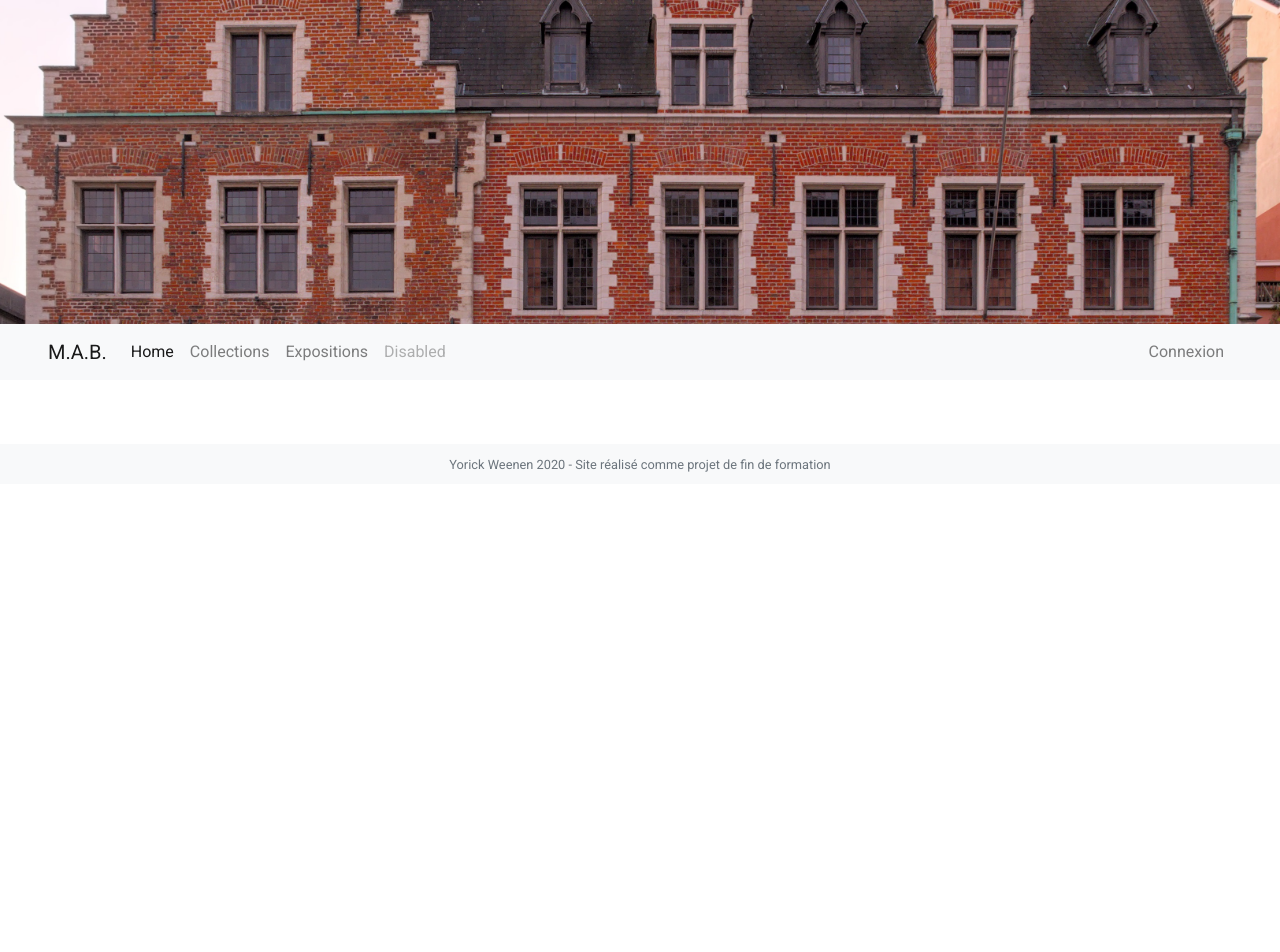
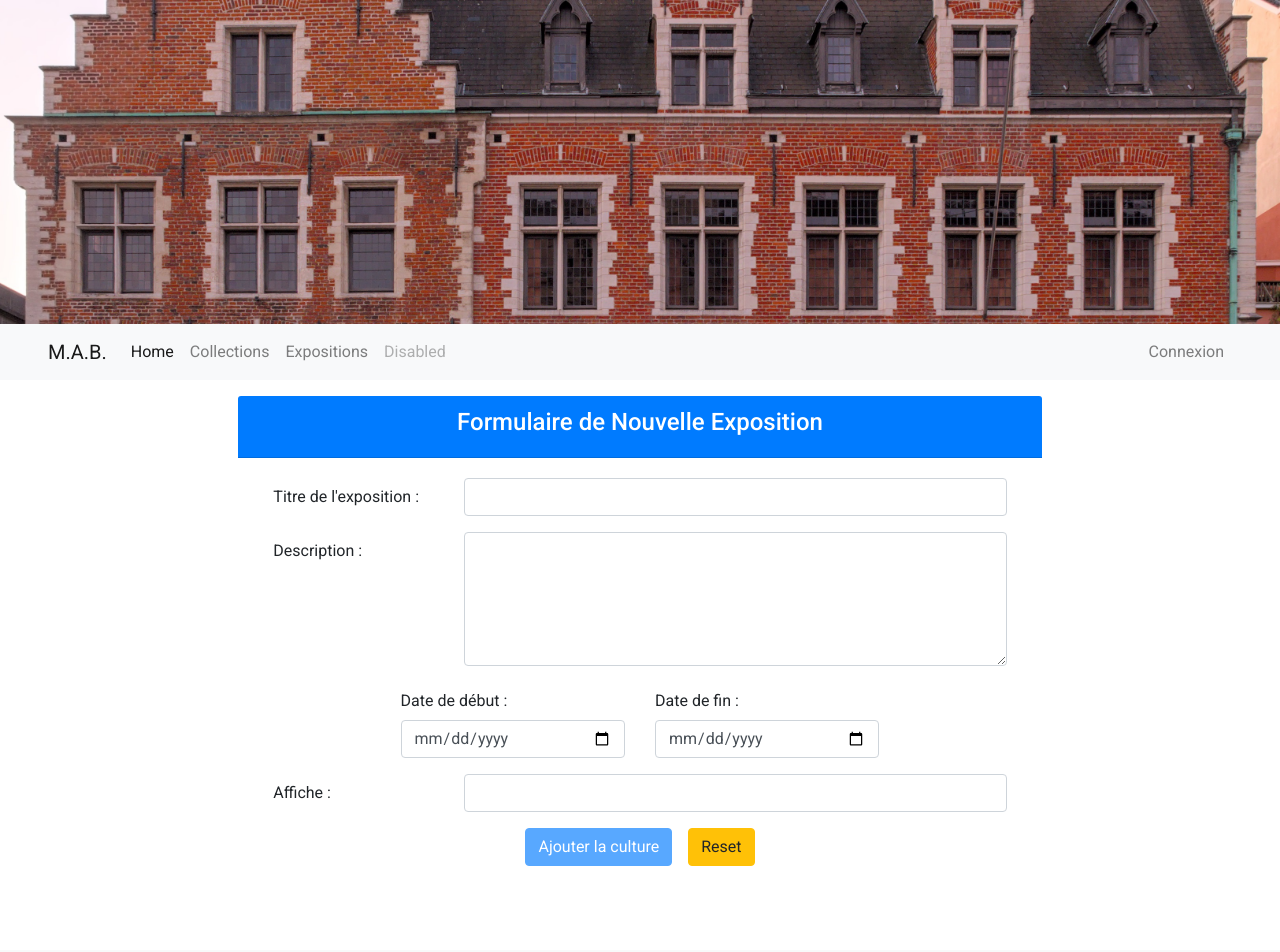
Before and after one commit to Weptak/mab-front, an Angular app: page /newExpo in a window 1280 px wide. Before the commit this address led to /. Shown: the top 952 px of the page. Before the commit the page ends 800 px from the top, so only its background shows below. Built offline with nearby package versions, Linux system fonts and the light colour scheme.

Commit message:
add new expo

```diff
--- a/src/app/Components/add-culture/add-culture.component.ts
+++ b/src/app/Components/add-culture/add-culture.component.ts
@@ -37,7 +37,7 @@ export class AddCultureComponent implements OnInit {
 
   addCulture(culture: ICulture) {
     this._cultureService.addCulture(culture).subscribe((res) => {
-      console.log('Culture successfully added : ' + culture);
+      console.log('Culture successfully added : ' + culture.name);
       this._router.navigate(['/collections']);
     });
   }
--- /dev/null
+++ b/src/app/Components/add-exposition/add-exposition.component.html
@@ -0,0 +1,85 @@
+<div class="card offset-lg-2 col-lg-8 border-0">
+  <div class="card-header bg-primary text-white text-center">
+    <h4>Formulaire de Nouvelle Exposition</h4>
+  </div>
+  <div class="card-body">
+    <div class="container-fluid form-group">
+      <!-- Formulaire -->
+      <form [formGroup]="form" (ngSubmit)="addExpo(form.value)">
+        <!-- Titre -->
+        <div class="form-group row">
+          <label class="col-lg-3 col-form-label">
+            Titre de l'exposition :</label
+          >
+          <div class="col-lg-9">
+            <input
+              class="form-control"
+              type="text"
+              formControlName="title"
+              required
+            />
+          </div>
+        </div>
+        <!-- Description -->
+        <div class="form-group row">
+          <label class="col-lg-3 col-form-label"> Description :</label>
+          <div class="col-lg-9">
+            <textarea
+              class="form-control"
+              type="text"
+              formControlName="description"
+              rows="5"
+            ></textarea>
+          </div>
+        </div>
+        <!-- Dates -->
+        <div class="form-group row">
+          <!-- Date de début -->
+          <div class="col-lg-4 offset-lg-2">
+            <label class="col-form-label"> Date de début :</label>
+            <div>
+              <input
+                class="form-control"
+                type="date"
+                formControlName="startDate"
+              />
+            </div>
+          </div>
+          <!-- Date de fin -->
+          <div class="col-lg-4">
+            <label class="col-form-label"> Date de fin :</label>
+            <div>
+              <input
+                class="form-control"
+                type="date"
+                formControlName="endDate"
+              />
+            </div>
+          </div>
+        </div>
+        <!-- Affiche de l'exposition -->
+        <div class="form-group row">
+          <label class="col-lg-3 col-form-label"> Affiche :</label>
+          <div class="col-lg-9">
+            <input
+              class="form-control"
+              type="text"
+              formControlName="imageUrl"
+            />
+          </div>
+        </div>
+        <!-- Boutons -->
+        <div class="col text-center">
+          <button
+            class="btn btn-primary mx-2"
+            type="submit"
+            [disabled]="!form.valid"
+          >
+            Ajouter la culture
+          </button>
+          <button class="btn btn-warning mx-2" type="reset">Reset</button>
+        </div>
+      </form>
+    </div>
+  </div>
+</div>
--- /dev/null
+++ b/src/app/Components/add-exposition/add-exposition.component.ts
@@ -0,0 +1,38 @@
+import { Component, OnInit } from '@angular/core';
+import { FormBuilder, FormControl, FormGroup } from '@angular/forms';
+import { Router } from '@angular/router';
+import { IExposition } from 'src/app/domain/iexposition';
+import { ExpositionService } from 'src/app/services/exposition.service';
+
+@Component({
+  selector: 'app-add-exposition',
+  templateUrl: './add-exposition.component.html',
+  styleUrls: ['./add-exposition.component.scss'],
+})
+export class AddExpositionComponent implements OnInit {
+  form: FormGroup;
+
+  constructor(
+    private _formBuilder: FormBuilder,
+    private _expositionService: ExpositionService,
+    private _router: Router
+  ) {}
+
+  ngOnInit(): void {
+    this.form = this._formBuilder.group({
+      id: new FormControl(null),
+      title: new FormControl(),
+      description: new FormControl(),
+      startDate: new FormControl(),
+      endDate: new FormControl(),
+      imageUrl: new FormControl(),
+    });
+  }
+
+  addExpo(exposition: IExposition) {
+    this._expositionService.addExpo(exposition).subscribe((res) => {
+      console.log('Exposition successfully added : ' + exposition.title);
+      this._router.navigate(['/expos']);
+    });
+  }
+}
--- a/src/app/Components/expositions/expositions.component.html
+++ b/src/app/Components/expositions/expositions.component.html
@@ -1,5 +1,11 @@
 <div class="d-flex justify-content-end my-2">
-  <button class="btn btn-warning">Nouvelle exposition</button>
+  <button
+    class="btn btn-warning"
+    [routerLink]="['/newExpo']"
+    routerLinkActive="router-link-active"
+  >
+    Nouvelle exposition
+  </button>
 </div>
 <ngb-accordion activeIds="ngb-panel-0" [closeOthers]="true">
   <ngb-panel title="{{ item.title }}" *ngFor="let item of expositions">
--- a/src/app/app-routing.module.ts
+++ b/src/app/app-routing.module.ts
@@ -2,6 +2,7 @@ import { NgModule } from '@angular/core';
 import { Routes, RouterModule } from '@angular/router';
 import { AddArtefactComponent } from './Components/add-artefact/add-artefact.component';
 import { AddCultureComponent } from './Components/add-culture/add-culture.component';
+import { AddExpositionComponent } from './Components/add-exposition/add-exposition.component';
 import { AllArtefactsComponent } from './Components/all-artefacts/all-artefacts.component';
 import { ArtefactDetailsComponent } from './Components/artefact-details/artefact-details.component';
 import { ArtefactsFromCultureComponent } from './Components/artefacts-from-culture/artefacts-from-culture.component';
@@ -17,6 +18,7 @@ const routes: Routes = [
   { path: 'expos/old', component: OldExpositionsComponent },
   { path: 'newCulture', component: AddCultureComponent },
   { path: 'newArtefact', component: AddArtefactComponent },
+  { path: 'newExpo', component: AddExpositionComponent },
   {
     path: 'collections',
     component: CollectionsComponent,
--- a/src/app/app.module.ts
+++ b/src/app/app.module.ts
@@ -19,6 +19,7 @@ import { AddCultureComponent } from './Components/add-culture/add-culture.compon
 import { FormsModule, ReactiveFormsModule } from '@angular/forms';
 import { AddArtefactComponent } from './Components/add-artefact/add-artefact.component';
 import { BrowserAnimationsModule } from '@angular/platform-browser/animations';
+import { AddExpositionComponent } from './Components/add-exposition/add-exposition.component';
 
 @NgModule({
   declarations: [
@@ -34,6 +35,7 @@ import { BrowserAnimationsModule } from '@angular/platform-browser/animations';
     ArtefactDetailsComponent,
     AddCultureComponent,
     AddArtefactComponent,
+    AddExpositionComponent,
   ],
   imports: [
     BrowserModule,
--- a/src/app/services/exposition.service.ts
+++ b/src/app/services/exposition.service.ts
@@ -30,4 +30,8 @@ export class ExpositionService {
     let url = this._url + '/old';
     return this._http.get<IExposition[]>(url, options);
   }
+
+  public addExpo(exposition: IExposition): Observable<any> {
+    return this._http.post(this._url, exposition);
+  }
 }
```
Also changed, not shown: src/app/Components/add-exposition/add-exposition.component.scss (added), 1 other file (tests, documents, lock files or other folders).
